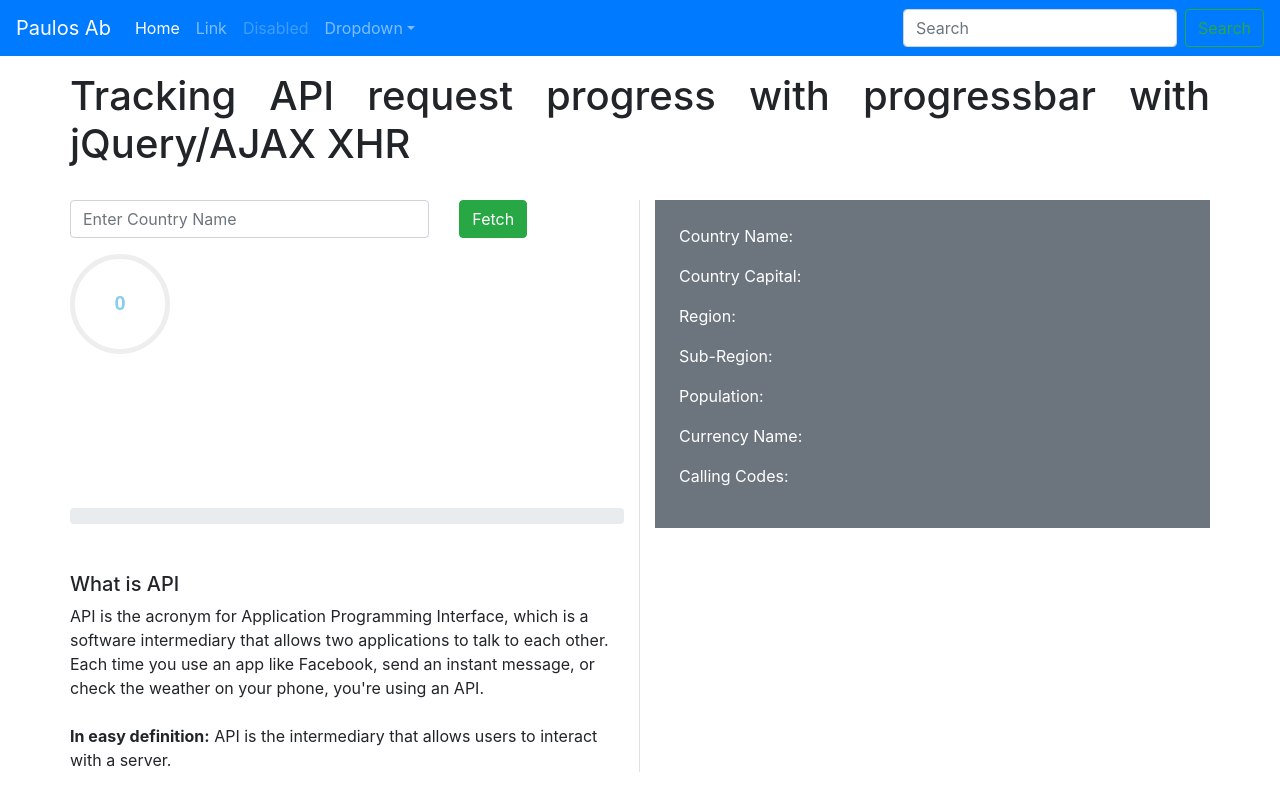
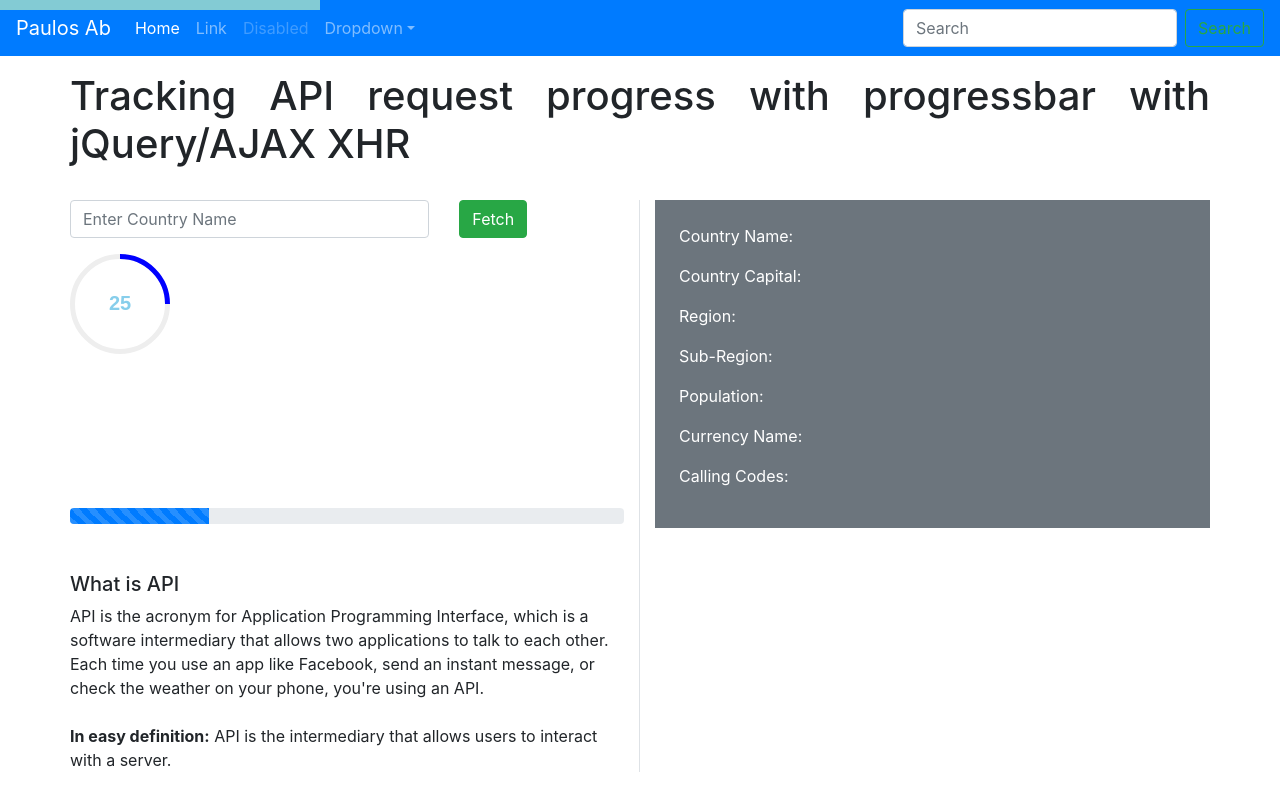
Before and after one commit to paulosabayomi/tracking-api-progress-with-progress-bar-with-jquery-ajax, a plain HTML site: page index.html in a window 1280 px wide. Drawn offline with Linux system fonts and the light colour scheme.

Commit message:
added uncommited changes

```diff
--- a/index.html
+++ b/index.html
@@ -12,7 +12,7 @@
     <style>
       body{position: relative;}
       .t-progress{position: fixed; top: 0; left: 0; width: 100%; height: 10px; display: block; z-index: +99999;}
-      .main-progress{background-color: rgb(131, 203, 212); height: 100%; width: 0%;}
+      .main-progress{background-color: rgb(131, 203, 212); height: 100%; width: 25%;}
   </style>
     <!-- Custom styles for this template -->
   </head>
@@ -80,7 +80,7 @@
               <div class="col-lg-12 mt-5">
                 <div class="progress">
                   <div class="progress-bar progress-bar-striped progress-bar-animated" role="progressbar"
-                   aria-valuenow="75" aria-valuemin="0" aria-valuemax="100" style="width: 0%"></div>
+                   aria-valuenow="75" aria-valuemin="0" aria-valuemax="100" style="width: 25%"></div>
                 </div>
               </div>
 
--- a/main.js
+++ b/main.js
@@ -10,7 +10,7 @@ $(function(){
         }
     );
 
-    $('.dial').val(0).trigger('change');
+    $('.dial').val(25).trigger('change');
 
 
     $("#check-api").click(function (e) {
```
